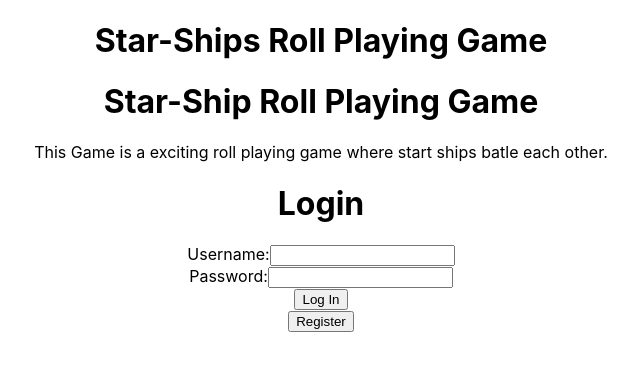
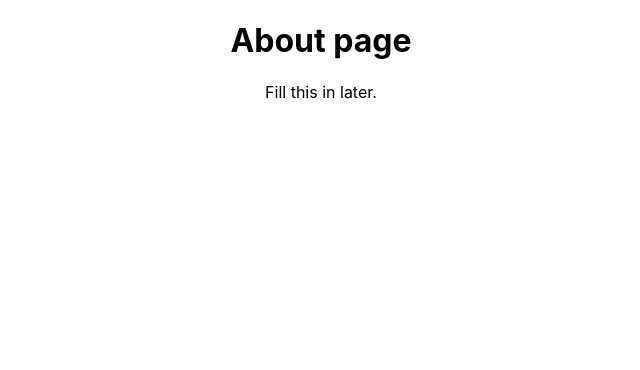
Before and after one commit to VillalvaLijo/Star-Ship-Roll-Playing-2, a React (Create React App) app: page /about in a window 1280 px wide. Shown: the top 370 px of the page, without its empty margins (319-959 px from the left). Built offline with nearby package versions, Linux system fonts and the light colour scheme.

Commit message:
Routes working

```diff
--- /dev/null
+++ b/src/components/AboutPage/AboutPage.js
@@ -0,0 +1,17 @@
+import React from 'react';
+import { Component } from 'react';
+
+
+class AboutPage extends Component{
+
+    render(){
+        return(
+            <div>
+                <h1>About page</h1>
+                <p>Fill this in later.</p>
+            </div>
+        )
+    }
+}
+
+export default AboutPage;
--- a/src/components/App/App.js
+++ b/src/components/App/App.js
@@ -7,32 +7,52 @@ import React from "react";
 import {
   BrowserRouter as Router,
   Switch,
+  Redirect,
   Route,
   Link
 } from "react-router-dom";
 import LoginForm from '../Login/LoginForm';
 
+import AboutPage from '../AboutPage/AboutPage';
+import ShipYard from '../ShipYard/ShipYard';
+import BattlePage from '../BattlePage/BattlePage';
+import BuildShip from '../BuildShip/BuildShip';
+
+
 function App() {
   return (
     <div className="App">
       <Router>
-      {/* <header className="App-header">
-        <p>
-          Edit <code>src/App.js</code> and save to reload.
-        </p>
-        <a
-          className="App-link"
-          href="https://reactjs.org"
-          target="_blank"
-          rel="noopener noreferrer"
-        >
-          Learn React
-        </a>
-      </header> */}
+        <Switch>
+          {/* <Redirect exact from="/" to="/home" /> */}
+          {/*
+            Build a header that says star-ship roll playing game
+          <h1>Star-Ships Roll Playing Game</h1> */}
+          <Route
+            exact path= "/home"
+            component = {StartPage}
+            />
+           {/* <StartPage/> */}
+          <Route
+            exact path = "/about"
+            component= {AboutPage}
+            />
 
-      <h1>Star-Ships Roll Playing Game</h1>
-      <StartPage/>
-      <LoginForm/>
+          {/* <LoginForm/> */}
+          <Route
+            exact path = "/shipyard"
+            component = {ShipYard}
+            />
+          <Route
+            exact path = "/Battle"
+            component = {BattlePage}
+            />
+          <Route
+            exact path = "/buildship"
+            component = {BuildShip}
+            />
+
+        </Switch>
       </Router>
 
     </div>
--- a/src/components/BattlePage/BattlePage.js
+++ b/src/components/BattlePage/BattlePage.js
@@ -1,6 +1,6 @@
 import React from 'react';
 import {Component} from 'react';
-import connect from 'react-redux';
+import {connect} from 'react-redux';
 
 class BattlePage extends Component{
 
@@ -10,3 +10,5 @@ class BattlePage extends Component{
         );
     };
 }
+
+export default BattlePage;
--- a/src/components/BuildShip/BuildShip.js
+++ b/src/components/BuildShip/BuildShip.js
@@ -0,0 +1,16 @@
+import React from 'react';
+import { Component } from 'react';
+
+
+class BuildShip extends Component{
+
+    render(){
+        return(
+            <div>
+                <h1>Build a Ship Page</h1>
+            </div>
+        )
+    }
+}
+
+export default BuildShip;
--- a/src/components/ShipYard/BattleStats/BattleStats.js
+++ b/src/components/ShipYard/BattleStats/BattleStats.js
@@ -1,6 +1,6 @@
 import React from 'react';
 import { Component } from 'react';
-import connect from 'react-redux';
+import {connect} from 'react-redux';
 
 class BattleStats extends Component{
 
--- a/src/components/ShipYard/SelectedShipView/SelectedShipView.js
+++ b/src/components/ShipYard/SelectedShipView/SelectedShipView.js
@@ -1,6 +1,6 @@
 import react from 'react';
 import {Component} from 'react';
-import connect from 'react-redux';
+import {connect} from 'react-redux';
 
 
 class SelectedShipView extends Component{
--- a/src/components/ShipYard/ShipYard.js
+++ b/src/components/ShipYard/ShipYard.js
@@ -1,6 +1,6 @@
 import React from 'react';
 import { Component} from 'react';
-import connect from 'react-redux';
+import {connect} from 'react-redux';
 
 import ShipYardSidebar from './ShipYardSidebar/ShipYardSidebar';
 import SelectedShipView from './SelectedShipView/SelectedShipView';
--- a/src/components/ShipYard/ShipYardSidebar/ShipYardSidebar.js
+++ b/src/components/ShipYard/ShipYardSidebar/ShipYardSidebar.js
@@ -1,8 +1,8 @@
 import React from 'react';
 import { Component } from 'react';
-import connect from 'react-redux';
+import {connect} from 'react-redux';
 
-import ShipsButton from './ShipsButton/ShipsButton';
+import ShipsButton from '../ShipsButton/ShipsButton';
 
 
 class ShipYardSidebar extends Component{
@@ -17,7 +17,7 @@ class ShipYardSidebar extends Component{
     }
 }
 
-const marStateToProps = state => ({
+const mapStateToProps = state => ({
     userShips: state.userShips
 })
 
--- a/src/components/ShipYard/ShipsButton/ShipsButton.js
+++ b/src/components/ShipYard/ShipsButton/ShipsButton.js
@@ -11,7 +11,7 @@ class ShipsButton extends Component{
     render(){
         return (
             <div>
-                <button onClick = {shipsClick}>Your Ship Yard</button>
+                <button onClick = {this.shipsClick}>Your Ship Yard</button>
             </div>
         )
     }
```
